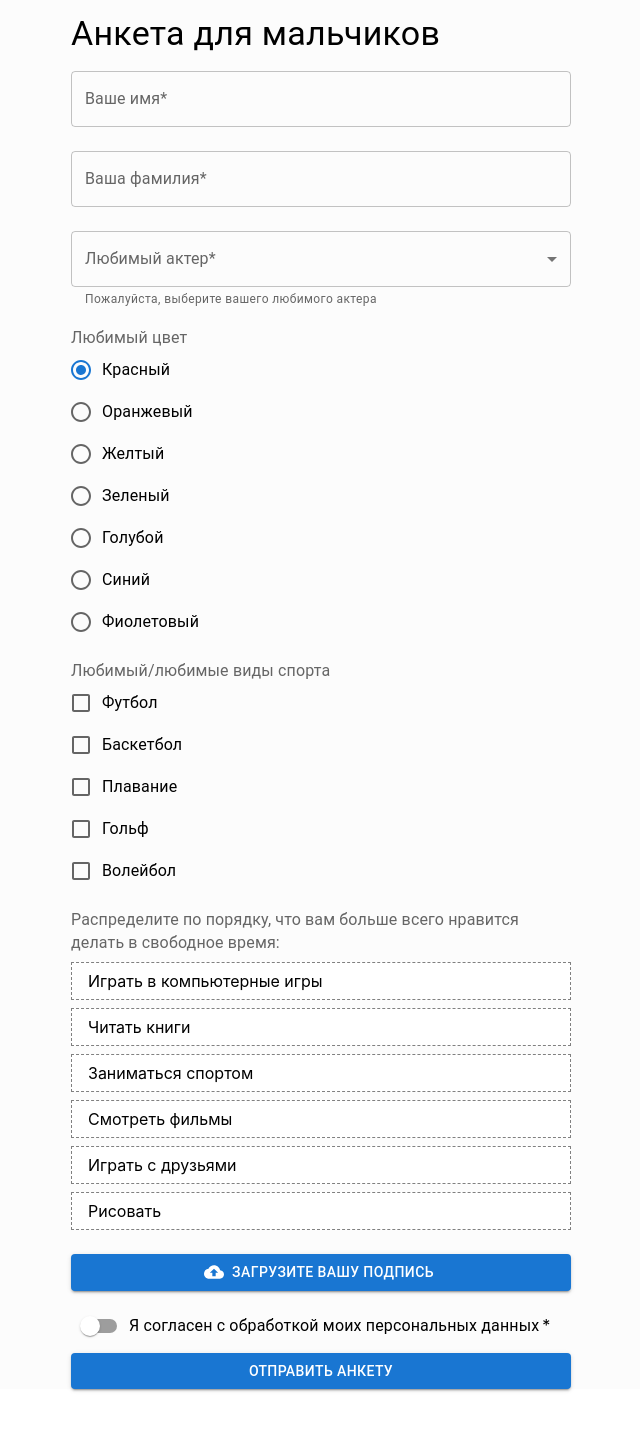
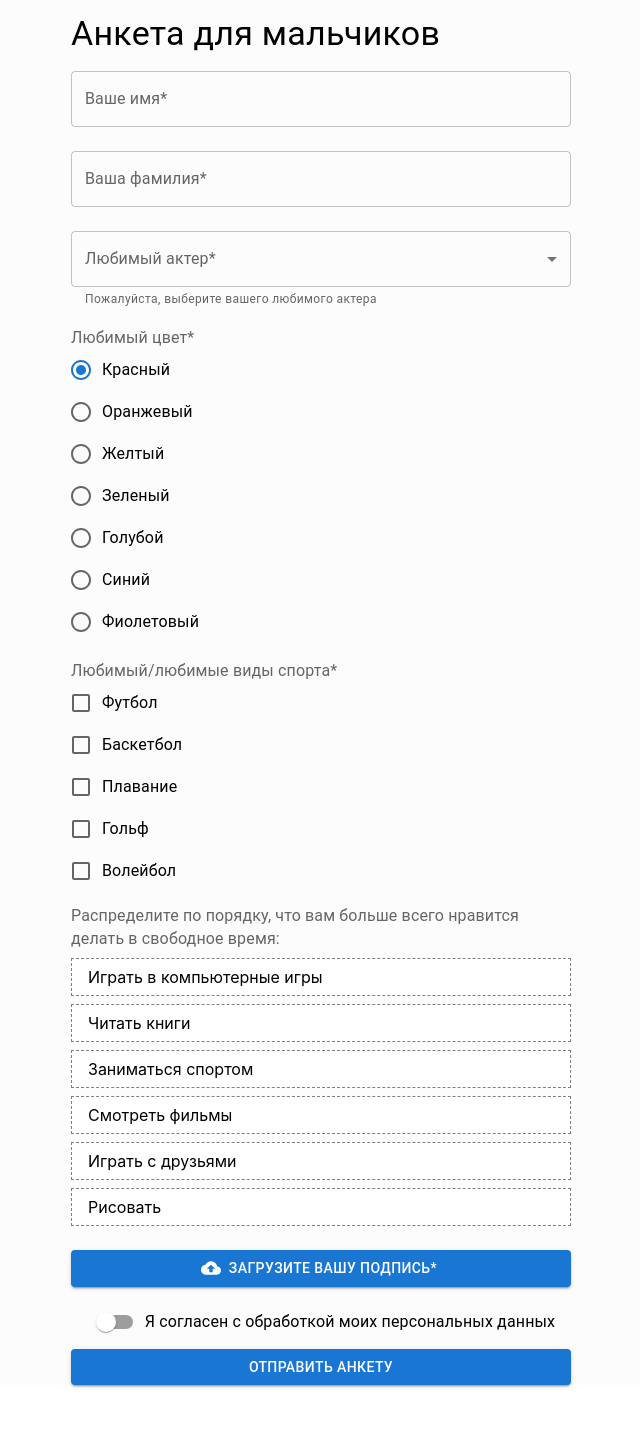
Before and after one commit to romankuvshanovwork/burservistasktwo, a React (Create React App) app: page /personal in a window 1280 px wide. Shown: the part 1430-2860 px from the top of the page, without its empty margins (319-959 px from the left). Built offline with nearby package versions, Linux system fonts and the light colour scheme; sample sign-in values are in the browser's storage.

Commit message:
Added validaton for the questionnaire component

```diff
--- a/src/components/Questionnaire/Questionnaire.tsx
+++ b/src/components/Questionnaire/Questionnaire.tsx
@@ -6,8 +6,10 @@ import Button from "@mui/material/Button/Button";
 import {
   Box,
   Checkbox,
+  FormControl,
   FormControlLabel,
   FormGroup,
+  FormHelperText,
   FormLabel,
   MenuItem,
   Radio,
@@ -165,6 +167,8 @@ export default function Questionnaire() {
   const {
     control,
     handleSubmit,
+    trigger,
+    getFieldState,
     formState: { errors },
   } = useForm();
 
@@ -188,7 +192,14 @@ export default function Questionnaire() {
     );
   };
 
+//   React.useEffect(() => {
+//     const isTouched = getFieldState('favoriteSport').isTouched;
+//     if (isTouched) trigger("favoriteSport");
+//   }, [trigger, sportsState, getFieldState]);
+
   const onSubmit = (data: any) => {
+    console.log(data);
+    console.log(data?.sign?.files?.[0]);
     console.log({
       ...data,
       favoriteSport: sportsState,
@@ -264,7 +275,9 @@ export default function Questionnaire() {
                 margin="normal"
                 error={!!errors.favoriteActor}
                 helperText={
-                  errors.favoriteActor ? (errors.favoriteActor.message as string) : "Пожалуйста, выберите вашего любимого актера"
+                  errors.favoriteActor
+                    ? (errors.favoriteActor.message as string)
+                    : "Пожалуйста, выберите вашего любимого актера"
                 }
               >
                 {actors.map((actor) => (
@@ -281,13 +294,18 @@ export default function Questionnaire() {
             defaultValue={"red"}
             rules={{ required: "Выбор любимого цвета обязателен" }}
             render={({ field }) => (
-              <Box sx={{ marginTop: "8px", marginBottom: "8px" }}>
-                <FormLabel id="demo-radio-buttons-group-label">
-                  Любимый цвет
+              <FormControl
+                sx={{ marginBottom: "8px" }}
+                margin="dense"
+                fullWidth
+                error={!!errors.favoriteColor}
+              >
+                <FormLabel id="favorite-color-radio-buttons-group-label">
+                  Любимый цвет*
                 </FormLabel>
                 <RadioGroup
                   {...field}
-                  aria-labelledby="demo-radio-buttons-group-label"
+                  aria-labelledby="favorite-color-radio-buttons-group-label"
                   name="radio-buttons-group"
                 >
                   {colors.map((color) => (
@@ -299,16 +317,32 @@ export default function Questionnaire() {
                     />
                   ))}
                 </RadioGroup>
-              </Box>
+                {errors.favoriteColor && (
+                  <FormHelperText error>
+                    {typeof errors.favoriteColor.message === "string"
+                      ? errors.favoriteColor.message
+                      : "Invalid selection"}
+                  </FormHelperText>
+                )}
+              </FormControl>
             )}
           />
           <Controller
             name="favoriteSport"
             control={control}
+            rules={{
+              validate: () =>
+                sportsState.some((sport) => sport.state) ||
+                "Выберите хотя бы один вид спорта",
+            }}
             render={({ field }) => (
-              <Box sx={{ marginTop: "16px", marginBottom: "8px" }}>
+              <FormControl
+                margin="dense"
+                fullWidth
+                error={!!errors.favoriteSport}
+              >
                 <FormLabel component="legend">
-                  Любимый/любимые виды спорта
+                  Любимый/любимые виды спорта*
                 </FormLabel>
                 <FormGroup>
                   {sportsState.map((sport) => (
@@ -325,7 +359,14 @@ export default function Questionnaire() {
                     />
                   ))}
                 </FormGroup>
-              </Box>
+                {errors.favoriteSport && (
+                  <FormHelperText error>
+                    {typeof errors.favoriteSport.message === "string"
+                      ? errors.favoriteSport.message
+                      : "Invalid selection"}
+                  </FormHelperText>
+                )}
+              </FormControl>
             )}
           />
           <Controller
@@ -337,7 +378,7 @@ export default function Questionnaire() {
                   display: "flex",
                   flexDirection: "column",
                   rowGap: "8px",
-                  marginTop: "16px",
+                  marginTop: "8px",
                   marginBottom: "8px",
                 }}
               >
@@ -352,38 +393,65 @@ export default function Questionnaire() {
           <Controller
             name="sign"
             control={control}
+            defaultValue={""}
+            rules={{ required: "Загрузка подписи обязательна" }}
             render={({ field }) => (
+              <FormControl
+                sx={{ marginTop: "8px", marginBottom: "8px" }}
+                fullWidth
+                error={!!errors.sign}
+              >
                 <Button
                   component="label"
-                sx={{ marginTop: "8px", marginBottom: "8px" }}
                   role={undefined}
                   variant="contained"
-                fullWidth
                   tabIndex={-1}
                   startIcon={<CloudUploadIcon />}
                 >
-                Загрузите вашу подпись
+                  {fileName ? fileName : "Загрузите вашу подпись*"}
                   <VisuallyHiddenInput
                     {...field}
-                  required
                     type="file"
                     accept="image/*"
-                  onChange={async (event) => {
+                    onChange={(event) => {
                       setFileName(event.target.files?.[0]?.name || "");
+                      field.onChange(event.target.value);
                     }}
                   />
                 </Button>
+                {errors.sign && (
+                  <FormHelperText error>
+                    {typeof errors.sign.message === "string"
+                      ? errors.sign.message
+                      : "Invalid selection"}
+                  </FormHelperText>
+                )}
+              </FormControl>
             )}
           />
           <Controller
             name="agreement"
             control={control}
+            rules={{ required: "Согласие обязательно" }}
             render={({ field }) => (
+              <FormControl
+                sx={{ marginX: "auto", marginY: "8px" }}
+                fullWidth
+                error={!!errors.agreement}
+              >
                 <FormControlLabel
-                sx={{ marginX: "auto", marginY: "8px" }}
-                control={<Switch required {...field} />}
+                  sx={{ marginX: "auto" }}
+                  control={<Switch {...field} />}
                   label="Я согласен с обработкой моих персональных данных"
                 />
+                {errors.agreement && (
+                  <FormHelperText error>
+                    {typeof errors.agreement.message === "string"
+                      ? errors.agreement.message
+                      : "Invalid selection"}
+                  </FormHelperText>
+                )}
+              </FormControl>
             )}
           />
           <Button fullWidth type="submit" variant="contained" color="primary">
--- a/src/pages/RememberPassword/RememberPassword.tsx
+++ b/src/pages/RememberPassword/RememberPassword.tsx
@@ -92,6 +92,7 @@ export default function RememberPassword() {
 
   return (
     <>
+      {/* TODO: Переделать на react-hook-form */}
       <SignUpContainer direction="column" justifyContent="space-between">
         <Stack
           sx={{
--- a/src/pages/SignIn/SignIn.tsx
+++ b/src/pages/SignIn/SignIn.tsx
@@ -96,7 +96,7 @@ export default function SignIn(props: { disableCustomTheme?: boolean }) {
     });
 
     const result = user.login(phone, password);
-    if (result) navigate('/personal');
+    if (result) navigate("/personal");
   };
 
   const validateInputs = () => {
@@ -130,6 +130,7 @@ export default function SignIn(props: { disableCustomTheme?: boolean }) {
 
   return (
     <>
+      {/* TODO: Переделать на react-hook-form */}
       <SignInContainer direction="column" justifyContent="space-between">
         <Card variant="outlined">
           <Typography
--- a/src/pages/SignUp/SignUp.tsx
+++ b/src/pages/SignUp/SignUp.tsx
@@ -117,11 +117,12 @@ export default function SignUp() {
       gender: gender,
     });
     user.register(phone, password, fio, gender);
-    navigate('/personal');
+    navigate("/personal");
   };
 
   return (
     <>
+      {/* TODO: Переделать на react-hook-form */}
       <SignUpContainer direction="column" justifyContent="space-between">
         <Stack
           sx={{
```
Lines whose indentation alone changed are shown as unchanged.
